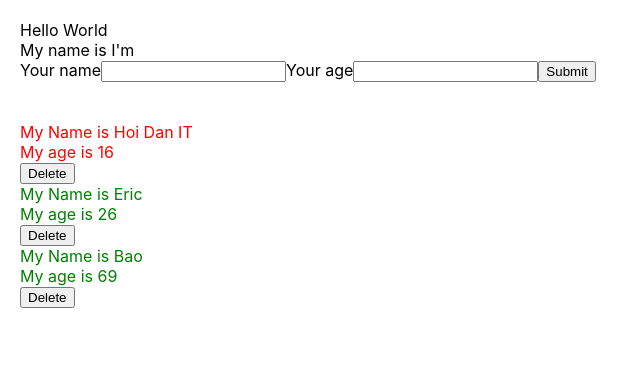
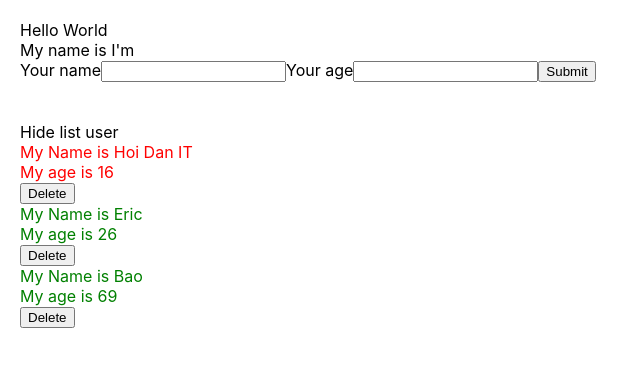
Before and after one commit to BaoBongBong/TestDemo, a React (Create React App) app: page / in a window 1280 px wide. Shown: the top 366 px of the page, without its empty margins (0-640 px from the left). Built offline with nearby package versions, Linux system fonts and the light colour scheme.

Commit message:
useState Hook

```diff
--- a/src/components/DisplayInfor.js
+++ b/src/components/DisplayInfor.js
@@ -1,4 +1,4 @@
-import React from "react";
+import React, { useState } from "react";
 import './displayinfor.scss';
 // import logo from './../logo.svg';
 
@@ -78,16 +78,28 @@
 
 const DisplayInfor = (props) => {
     const { listUser } = props; //object
+
+    const [isShowHideListUser, setShowHideListUser] = useState(true);
+
+    const handleShowHideListUser = () => {
+        setShowHideListUser(!isShowHideListUser);
+    }
+
     return (
         <>
             <div className="display-infor-container">
+                <div>
+                    <span onClick={() => handleShowHideListUser()}>
+                        {isShowHideListUser === true ? "Hide list user" : "Show list user"}
+                    </span>
+                </div>
                 {/* <img src={logo} />
                     <div>
                         <span onClick={() => { this.hanldeShowHide() }}>
                             {this.state.isshowListUser === true ? "Hide list user" : "Show list user"}
                         </span>
                     </div> */}
-                {true &&
+                {isShowHideListUser &&
                     <div>
                         {listUser.map((user, index) => {
                             return (
```
